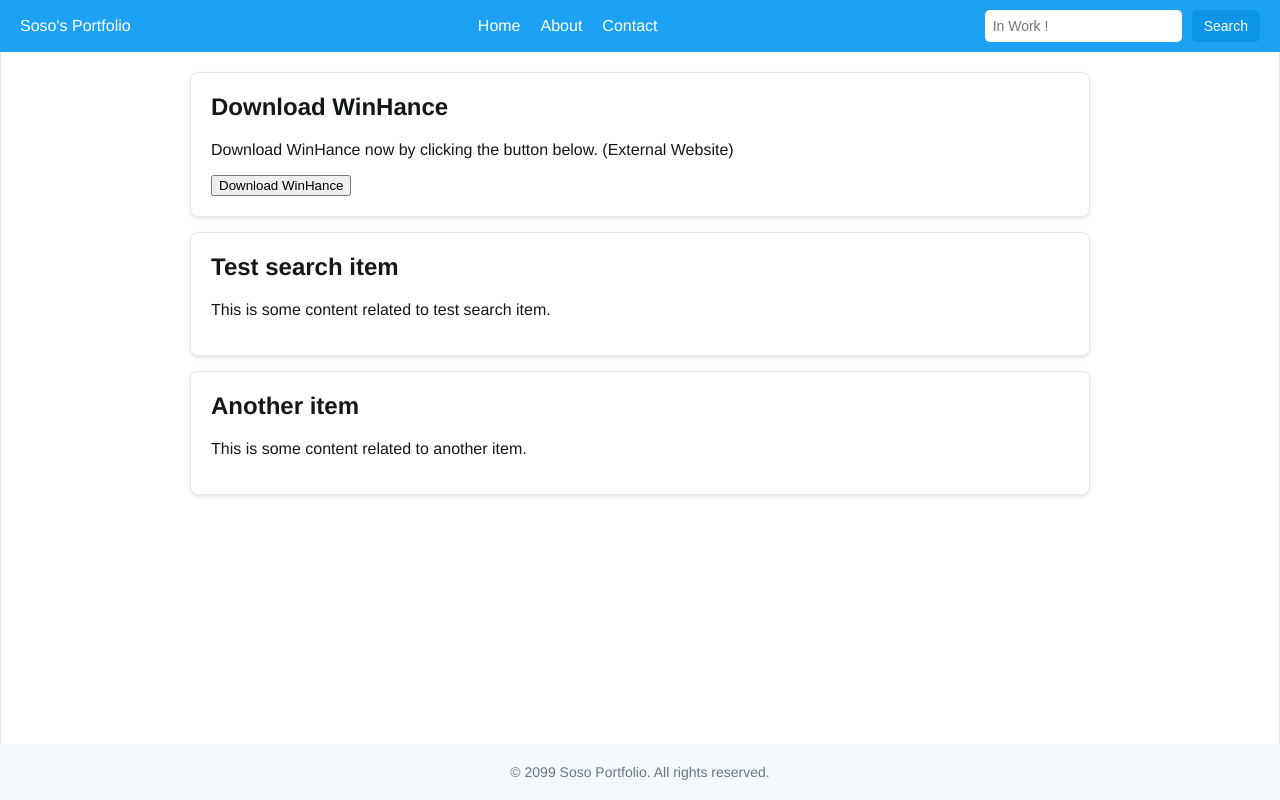
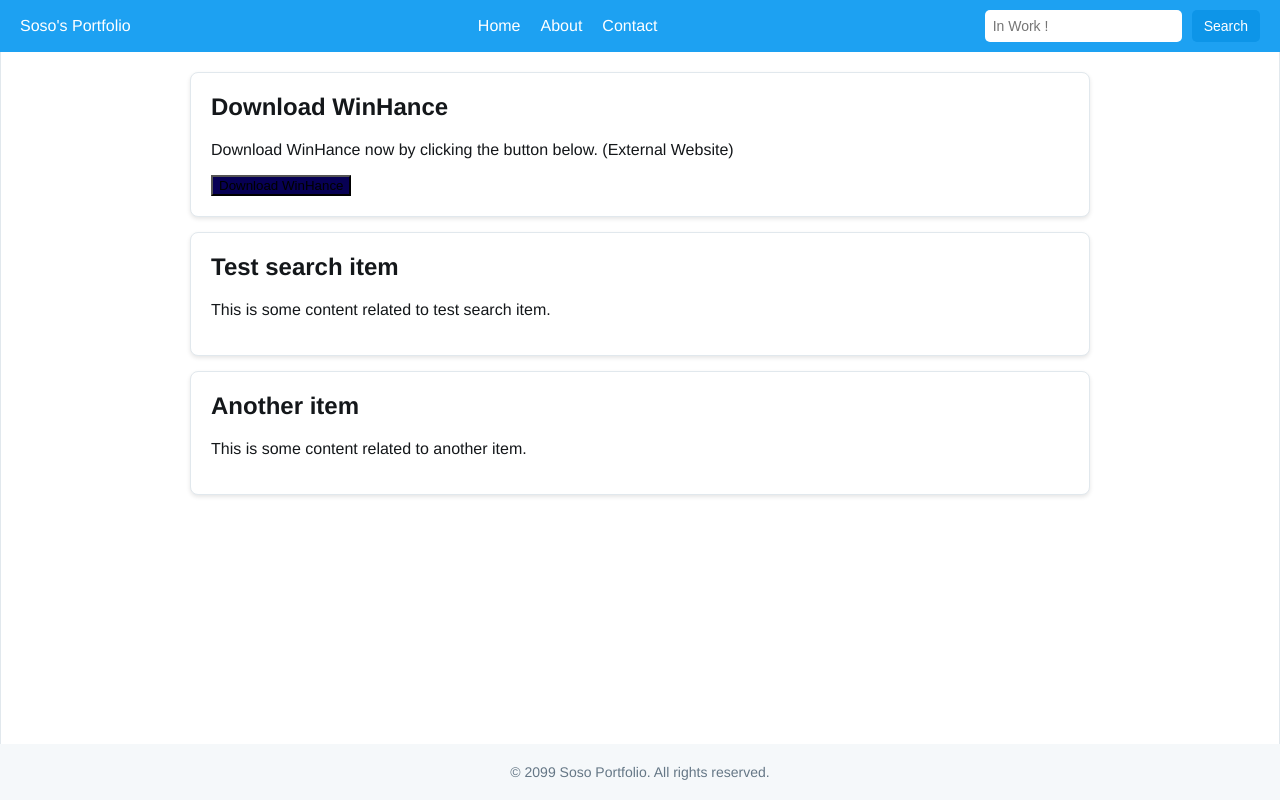
Before and after one commit to SosoTlm2/socmedia-hubbetter, a plain HTML site: page index.html in a window 1280 px wide. Drawn offline with Linux system fonts and the light colour scheme.

Commit message:
Update index.html

```diff
--- a/index.html
+++ b/index.html
@@ -111,7 +111,7 @@
             color: #657786;
         }
 
-        downloadb {
+        .downloadb {
             background: #070054;
         }
     </style>
```
